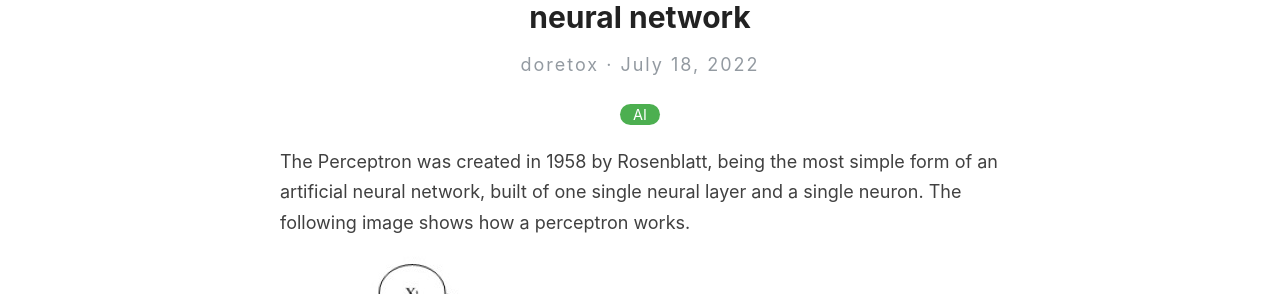
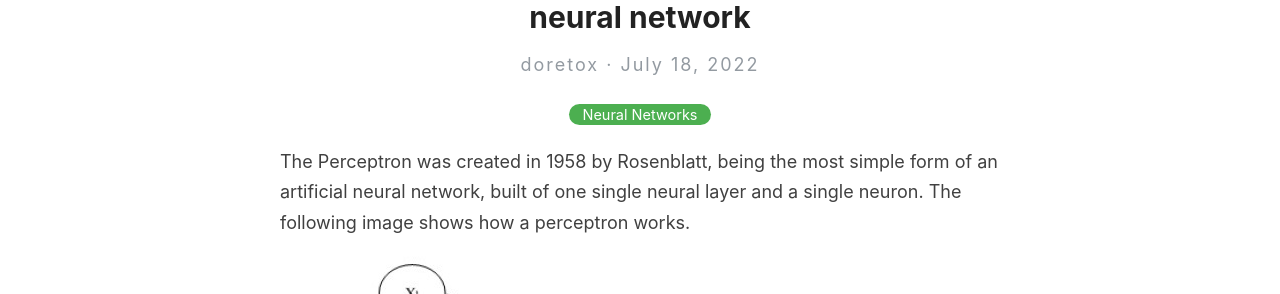
Before and after one commit to doretox/doretox.github.io, a Jekyll site: the page built from _posts/2022-07-19-perceptron.md, in a window 1280 px wide. Shown: the part 178-472 px from the top of the page. Built offline with Jekyll 4.4.1, drawn with Linux system fonts in a browser that asks for light colours.

Commit message:
change category perceptron

```diff
--- a/_posts/2022-07-19-perceptron.md
+++ b/_posts/2022-07-19-perceptron.md
@@ -3,7 +3,7 @@ layout: post
 title:  "Perceptron the most simple form of an artificial neural network"
 description: Built of one single neural layer and a single neuron.
 date:   2022-07-19 00:00:00 +0530
-categories: [AI]
+categories: [Neural Networks]
 ---
 The Perceptron was created in 1958 by Rosenblatt, being the most simple form of an artificial neural network, built of one single neural layer and a single neuron.
 The following image shows how a perceptron works.
```
